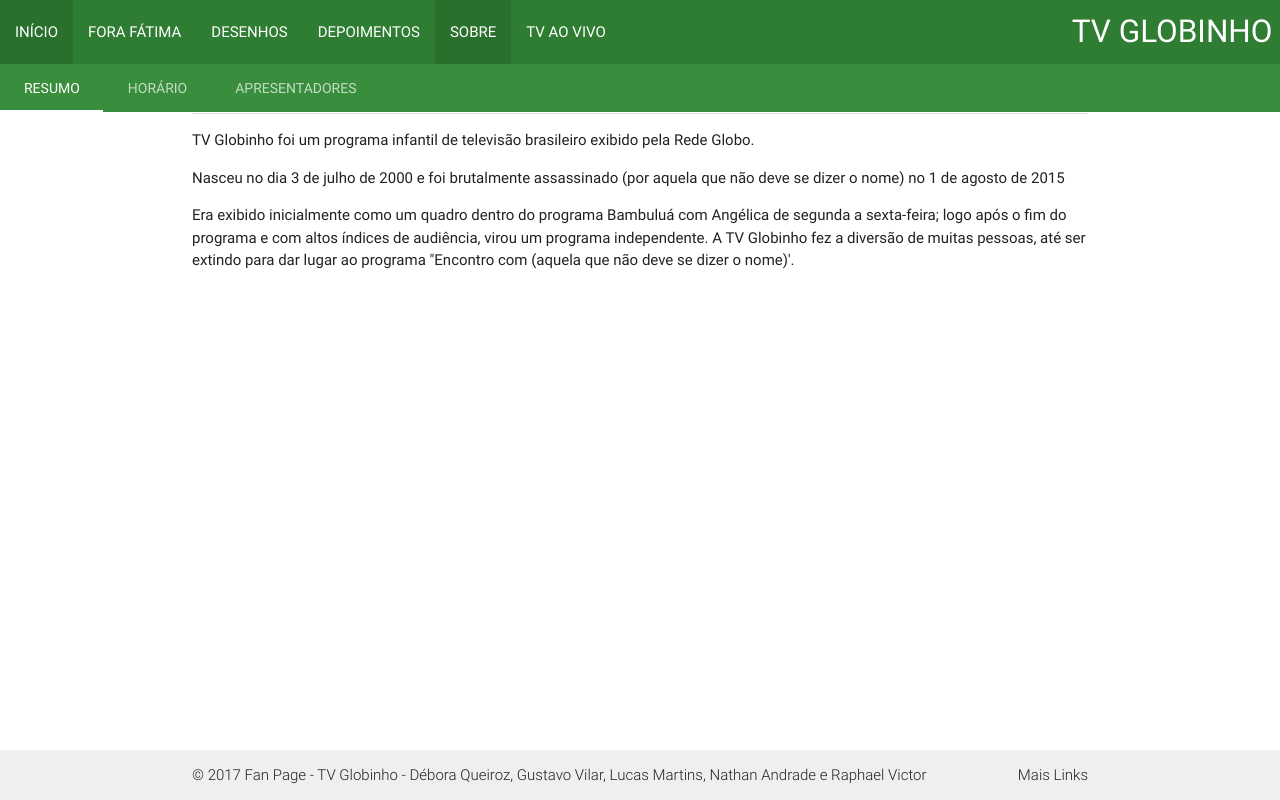
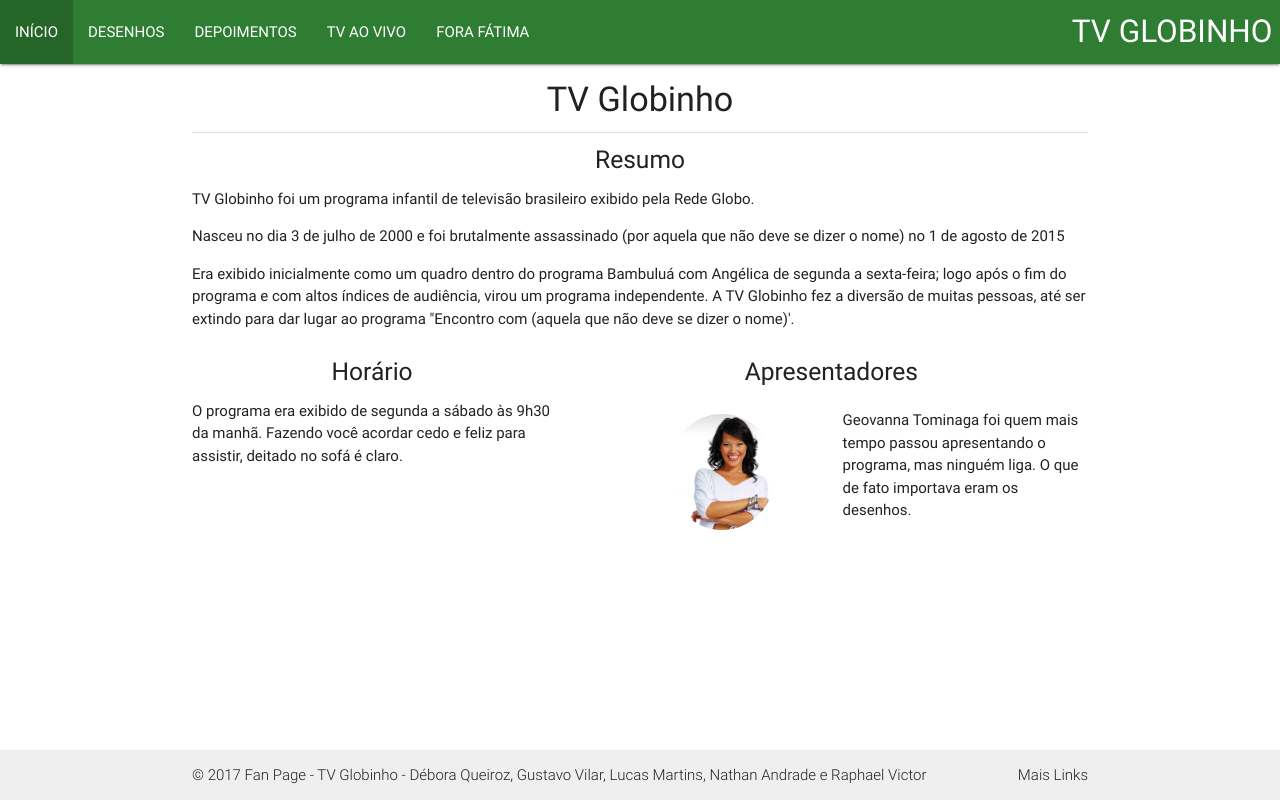
Before and after one commit to deboraqs/fanpageweb, a plain HTML site: page sobre.html in a window 1280 px wide. Drawn offline with nearby package versions, Linux system fonts and the light colour scheme.

Commit message:
Pequenas modificações no NAV e no Estilo

```diff
--- a/css/tvglobinho.css
+++ b/css/tvglobinho.css
@@ -25,6 +25,11 @@ main {
     padding: 20px;
     margin-left: 35%;
 }
+.img-apr {
+width: 60%;
+    padding: 20px;
+    margin-left: 30%;
+}
 .img-desenhos {
     width: 50%;
 }
--- a/sobre.html
+++ b/sobre.html
@@ -1,7 +1,7 @@
 <!DOCTYPE> <HTML>
     <html>
     <head>
-        <title>Sobre</title>
+        <title>TV Globinho - Início</title>
         <meta charset="utf-8">
         <link rel="stylesheet" type="text/css" href="css/tvglobinho.css">
         <link rel="stylesheet" type="text/css" href="css/anti-fatima.css">
@@ -22,11 +22,8 @@
                 <div class="nav-wrapper">
                 <a href="#" class="brand-logo right">TV GLOBINHO</a>
                 <ul id="nav-mobile" class="left hide-on-med-and-down">
-                    <li>
-                        <a href="pagina.html" >INÍCIO</a>
-                    </li>
-                    <li>
-                        <a href="anti-fatima.html">FORA FÁTIMA</a>
+                    <li class="active">
+                        <a href="sobre.html">INÍCIO</a>
                     </li>
                     <li>
                         <a href="desenhos.html">DESENHOS</a>
@@ -34,42 +31,44 @@
                     <li>
                         <a href="depoimentos.html">DEPOIMENTOS</a>
                     </li>
-                    <li class="active">
-                        <a href="sobre.html">SOBRE</a>
-                    </li>
                     <li>
                         <a href="aovivo.html">TV AO VIVO</a>
                     </li>
+                     <li>
+                        <a href="anti-fatima.html">FORA FÁTIMA</a>
+                    </li>
                 </ul>
-                </div>
-                <div class="nav-content">
-                  <ul class="tabs tabs-transparent green darken-2">
-                    <li class="tab"><a class="active" href="#test1">Resumo</a></li>
-                    <li class="tab"><a href="#test2">Horário</a></li>
-                    <li class="tab"><a href="#test3">Apresentadores</a></li>
-                  </ul>
                 </div>
             </nav>
           </div>
         </header>
         <main class="container">
-            <div id="test1" class="col s12">
+            <h4 class="center grey-text text-darken-4">TV Globinho</h4>
+            <div class="divider"></div>
+
+            <div id="resumo" class="col s12">
                     <h5 class="center grey-text text-darken-4">Resumo</h5>
-                    <div class="divider"></div>
                     <p>TV Globinho foi um programa infantil de televisão brasileiro exibido pela Rede Globo.</p>
                     <p>Nasceu no dia 3 de julho de 2000 e foi brutalmente assassinado (por aquela que não deve se dizer o nome) no 1 de agosto de 2015</p>
                     <p>Era exibido inicialmente como um quadro dentro do programa Bambuluá com Angélica de segunda a sexta-feira; logo após o fim do programa e com altos índices de audiência, virou um programa independente. A TV Globinho fez a diversão de muitas pessoas, até ser extindo para dar lugar ao programa "Encontro com (aquela que não deve se dizer o nome)'.</p>
             </div>
-            <div id="test2" class="col s12">
+            <div class="row">
+
+            <div id="horario" class="col s5">
                 <h5 class="center grey-text text-darken-4">Horário</h5>
-                <div class="divider"></div>
                 <p> O programa era exibido de segunda a sábado às 9h30 da manhã. Fazendo você acordar cedo e feliz para assistir, deitado no sofá é claro.</p>
             </div>
-            <div id="test3" class="col s12">
-                <h5 class="center grey-text text-darken-4">Apresentadores</h5>
-                <div class="divider"></div>
-                <img src="imagens/Geovanna_Tominaga.jpg" width="200" class="img-ap circle responsive-img">
-                <p>Geovanna Tominaga foi quem mais tempo passou apresentando o programa, mas ninguém liga. O que de fato importava eram os desenhos.</p>
+            <div id="apresentadores" class="col s7">
+                    <h5 class="center grey-text text-darken-4">Apresentadores</h5>
+                    <div class="row">
+                        <div class="col s6">
+                            <img src="imagens/Geovanna_Tominaga.jpg" class="img-apr circle responsive-img">
+                        </div>
+                        <div class="col s6">
+                            <p>Geovanna Tominaga foi quem mais tempo passou apresentando o programa, mas ninguém liga. O que de fato importava eram os desenhos.</p>
+                        </div>
+                </div>
+            </div>
             </div>
          </main>
         <footer class="page-footer white">
```
Also changed, not shown: anti-fatima.html (+10 -10 lines), aovivo.html (+7 -9 lines), depoimentos.html (+10 -11 lines), desenhos.html (+5 -8 lines), pagina.html (+6 -6 lines).
